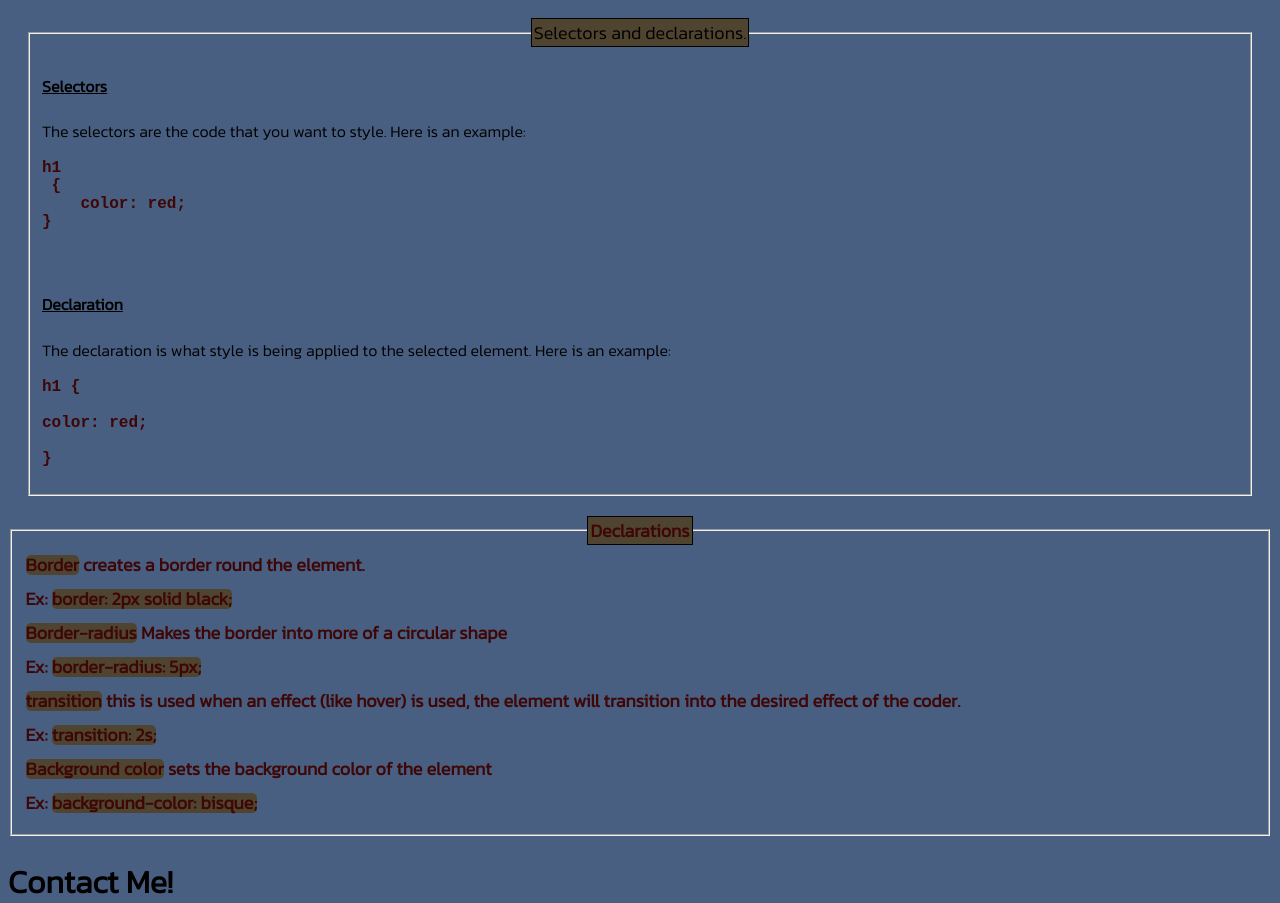
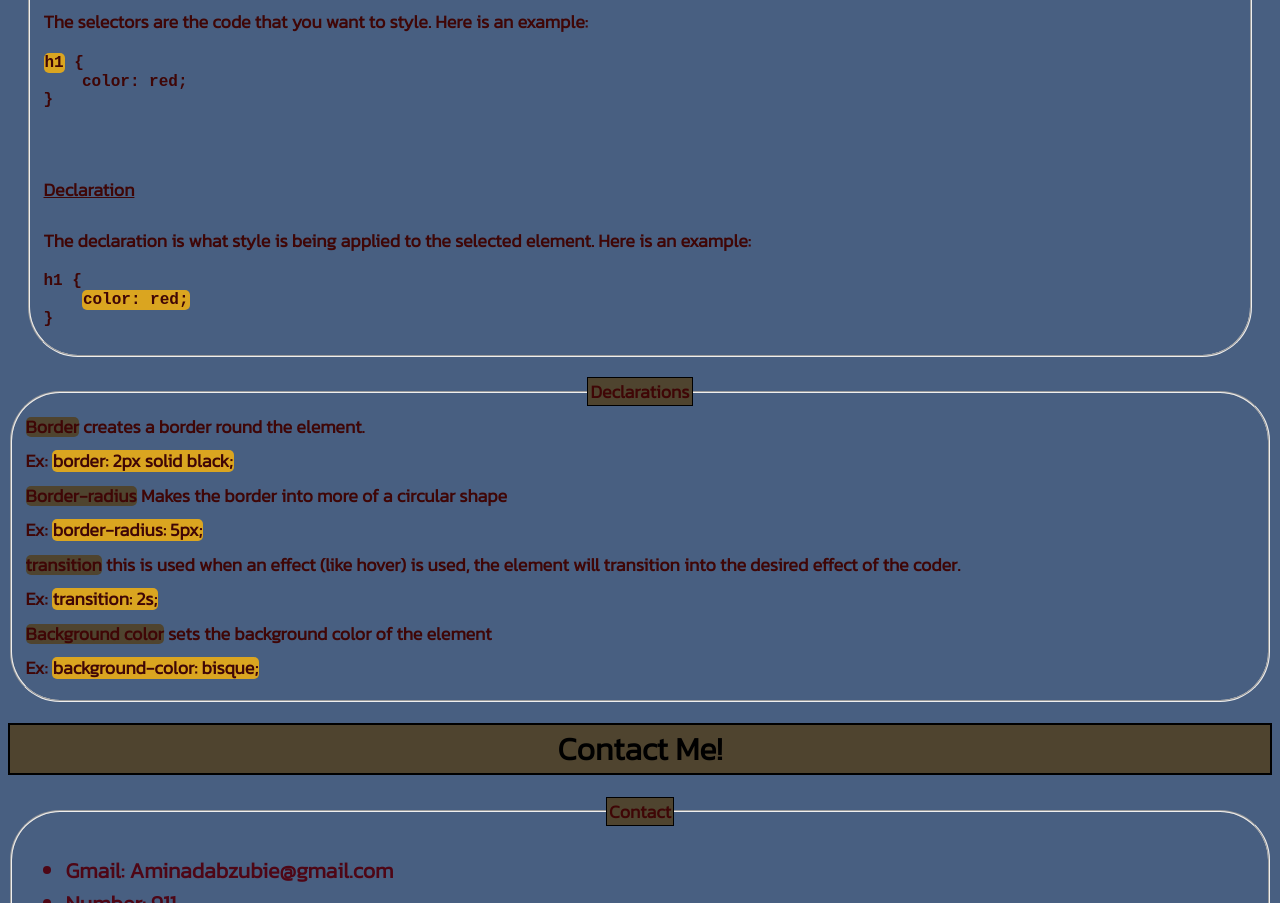
Before and after one commit to J-Loves/J-Loves.github.io, a plain HTML site: page index.html in a window 1280 px wide. Shown: the part 1897-2800 px from the top of the page. Drawn offline with Linux system fonts and the light colour scheme.

Commit message:
Update styles.css

```diff
--- a/styles.css
+++ b/styles.css
@@ -10,11 +10,12 @@ body {
 }
 
 
-.highlight
+#highlight
  {
     background-color: goldenrod;
     display: inline-block;
-    border-radius: 5px;;
+    border-radius: 5px;
+    padding: 1px;
 }
 
 #classHtml .htmlTopic {
@@ -37,10 +38,11 @@ body {
     font-size: large;
 }
 
-.fieldset {
+fieldset {
     color: rgb(63, 6, 6);
     font-weight: bold;
     font-size: large;
+    border-radius: 50px;
 }
 
 .table, td, th{
@@ -90,3 +92,21 @@ a:hover {
     background-color: goldenrod;
     font-size:30px;
 }
+
+
+.contactTitle {
+
+    position: relative;
+    border: 2px solid black;
+    background-color: rgb(79, 68, 47);
+    text-align: center;
+}
+
+.about {
+    color: rgb(78, 6, 21);
+}
+
+.contact {
+    font-size: larger;
+    color: rgb(78, 6, 21);
+}
```
